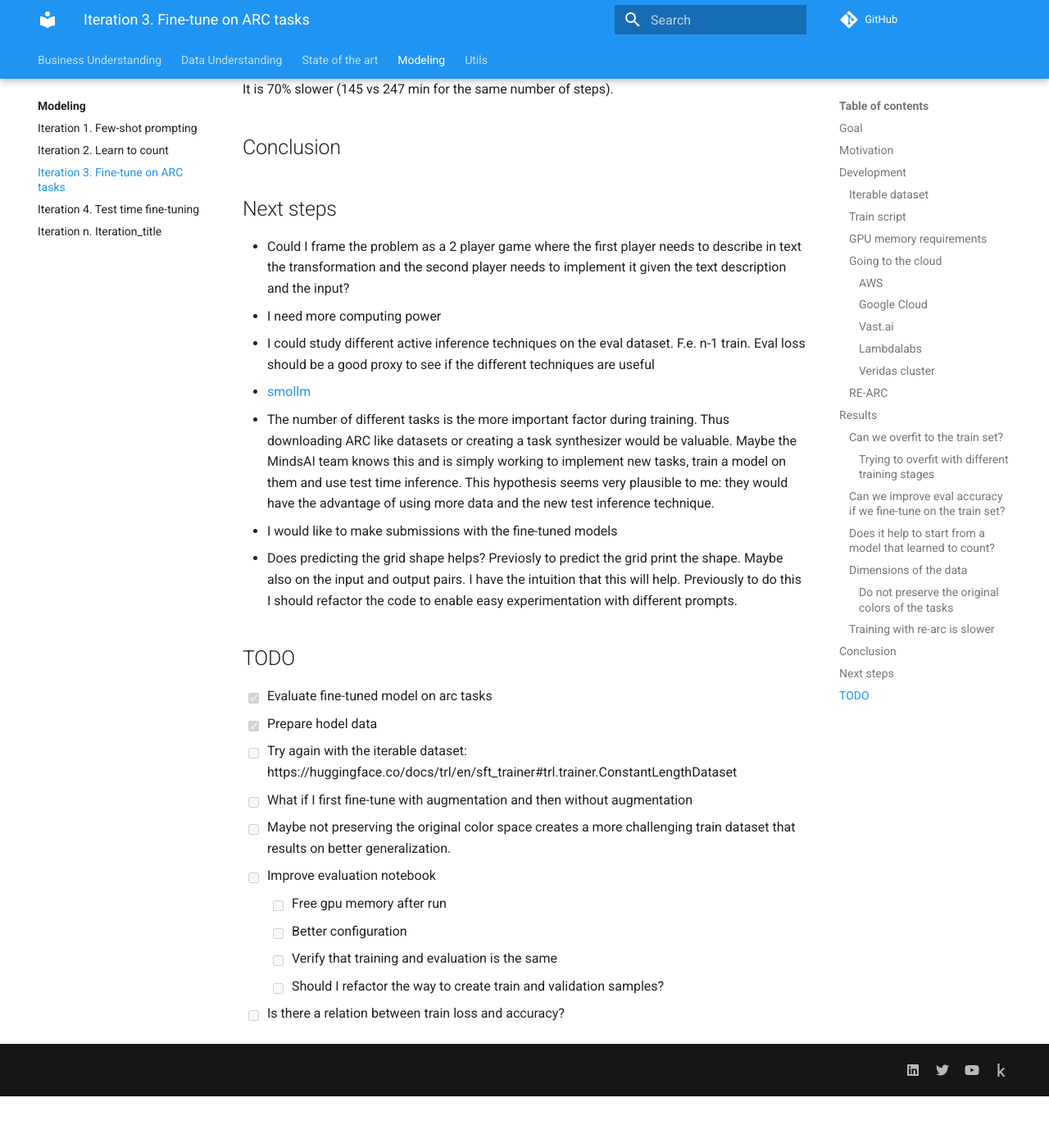
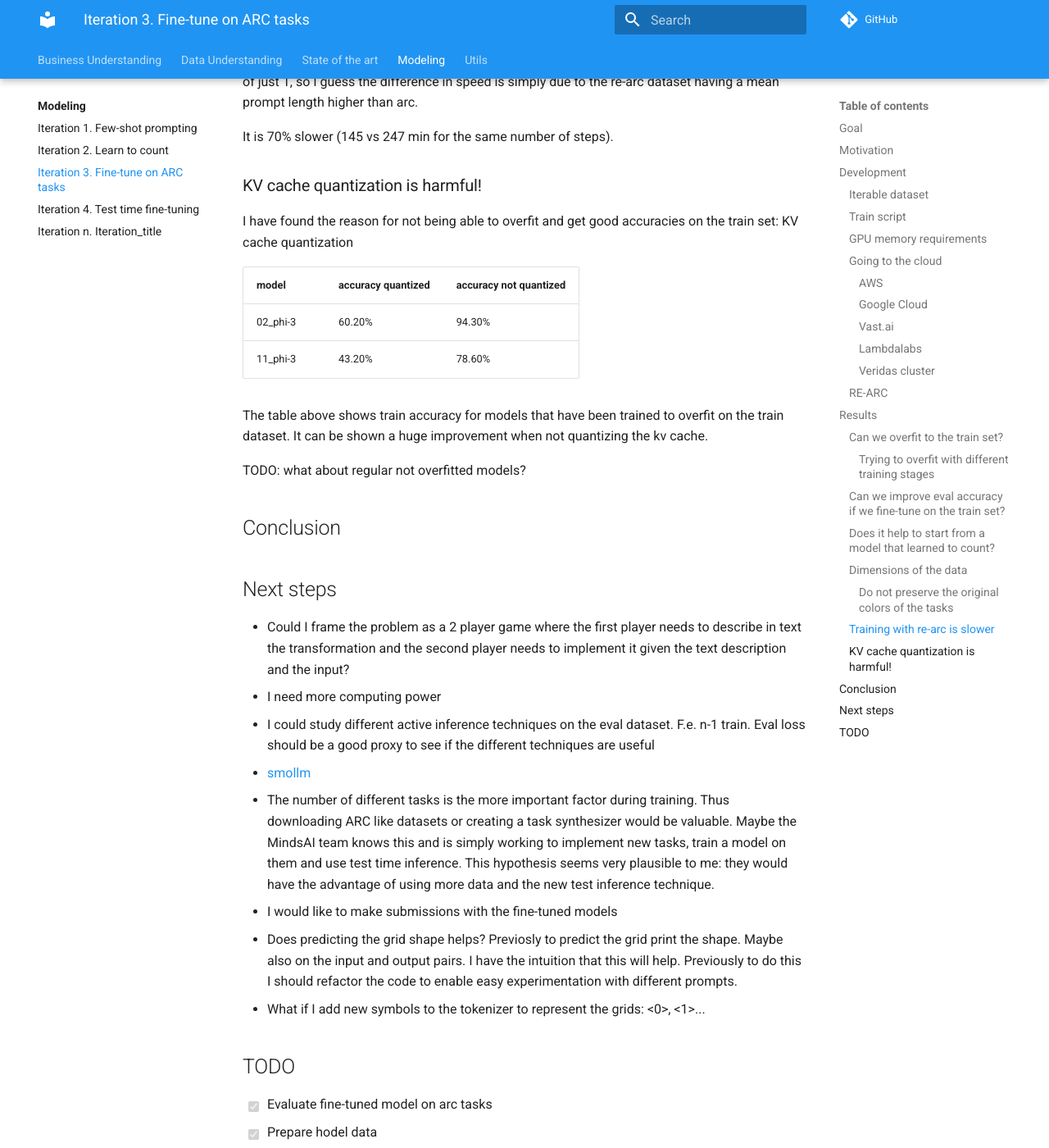
Before and after one commit to zhengjunyao-work/arc24, an MkDocs documentation site: the page built from docs/modeling/Iteration_03_fine-tune_on_arc.md, in a window 1280 px wide and 1400 px high, scrolled down 5195 px. Shown: the whole window at 82% size. Built offline with MkDocs 1.6.1 and Material for MkDocs 9.7.7, drawn with Linux system fonts in a browser that asks for light colours; comment, search, counter and statistics services are not loaded; before the commit the page ends 6532 px from its top, so only the background shows below that; some of the changed text lies outside the part shown.

Commit message:
commit before going on holidays

```diff
--- a/docs/modeling/Iteration_03_fine-tune_on_arc.md
+++ b/docs/modeling/Iteration_03_fine-tune_on_arc.md
@@ -78,6 +78,8 @@ After a quick comparison the prices on Lambdalabs seem to be much better than Go
 I have published a [notebook](https://www.kaggle.com/code/ironbar/generate-training-samples-using-re-arc) to generate training data in the same format as ARC tasks.
 
 ## Results
+
+[Training metrics on wandb](https://wandb.ai/guillermobarbadillo/20240729_arc_fine_tuning/workspace?nw=nwuserguillermobarbadillo)
 
 ### Can we overfit to the train set?
 
@@ -178,6 +180,20 @@ having a mean prompt length higher than arc.
 
 It is 70% slower (145 vs 247 min for the same number of steps).
 
+### KV cache quantization is harmful!
+
+I have found the reason for not being able to overfit and get good accuracies on the train set: KV cache quantization
+
+| model    | accuracy quantized | accuracy not quantized |
+|----------|--------------------|------------------------|
+| 02_phi-3 | 60.20%             | 94.30%                 |
+| 11_phi-3 | 43.20%             | 78.60%                 |
+
+The table above shows train accuracy for models that have been trained to overfit on the train dataset.
+It can be shown a huge improvement when not quantizing the kv cache.
+
+TODO: what about regular not overfitted models?
+
 ## Conclusion
 
 ## Next steps
@@ -195,6 +211,7 @@ It is 70% slower (145 vs 247 min for the same number of steps).
 - I would like to make submissions with the fine-tuned models
 - Does predicting the grid shape helps? Previosly to predict the grid print the shape. Maybe also on the input and output pairs. I have the intuition that this will help. Previously to do this I should refactor the code
  to enable easy experimentation with different prompts.
+- What if I add new symbols to the tokenizer to represent the grids: <0>, <1>...
 
 ## TODO
 
@@ -204,8 +221,11 @@ It is 70% slower (145 vs 247 min for the same number of steps).
 - [ ] What if I first fine-tune with augmentation and then without augmentation
 - [ ] Maybe not preserving the original color space creates a more challenging train dataset that results on better generalization.
 - [ ] Improve evaluation notebook
-  - [ ] Free gpu memory after run
+  - [x] Free gpu memory after run
+  - [x] Wait for free gpu
   - [ ] Better configuration
-  - [ ] Verify that training and evaluation is the same
+  - [x] Verify that training and evaluation is the same. They are the exact same prompt.
   - [ ] Should I refactor the way to create train and validation samples?
 - [ ] Is there a relation between train loss and accuracy?
+- [ ] Make a submission with a fine-tuned model, to do this I should create a new notebook.
+  - [ ] How to handle code and data in Kaggle
```
Also changed, not shown: docs/modeling/Iteration_04_test_time_fine-tuning.md (+7 -0 lines), 3 other files.
